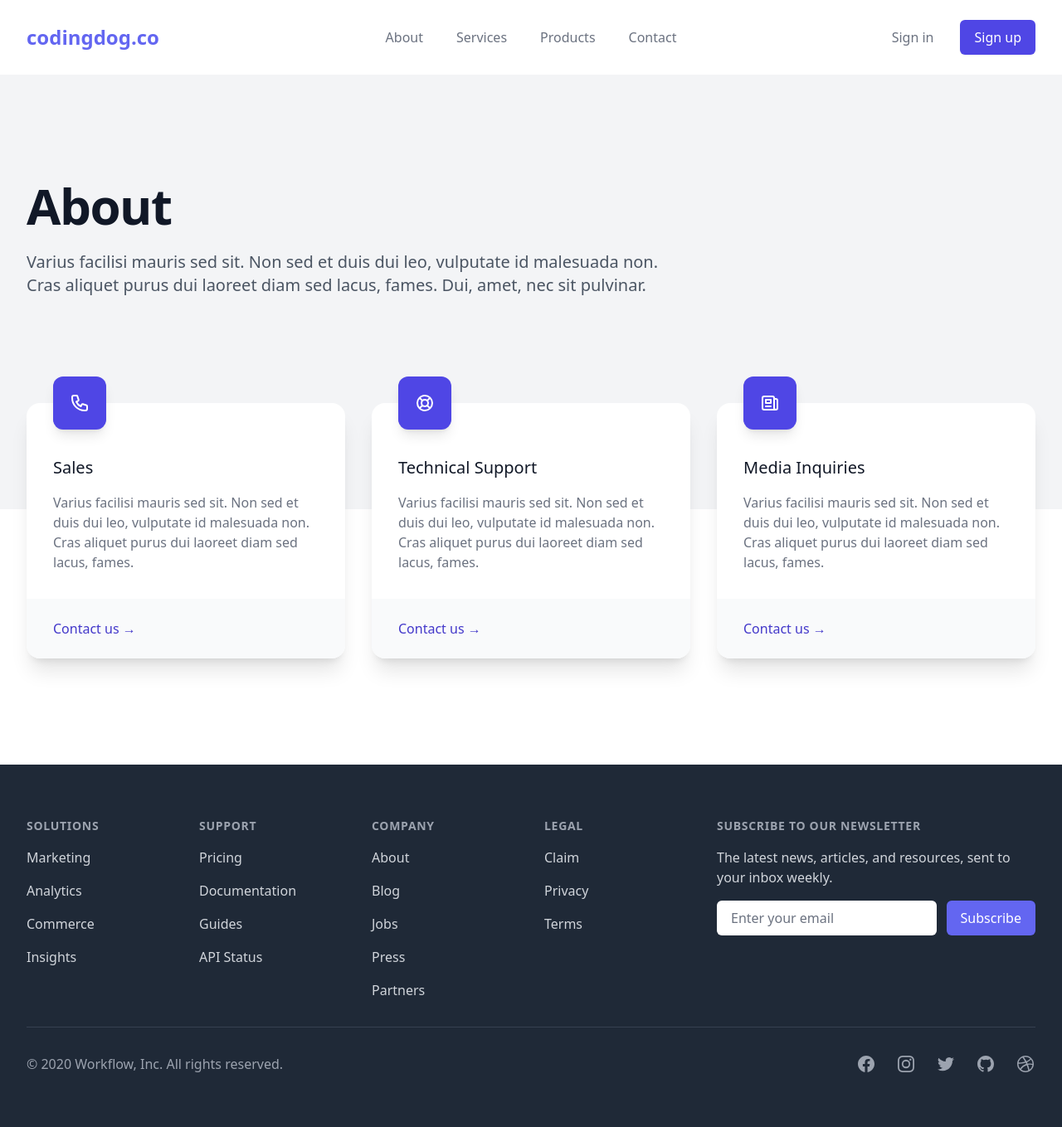
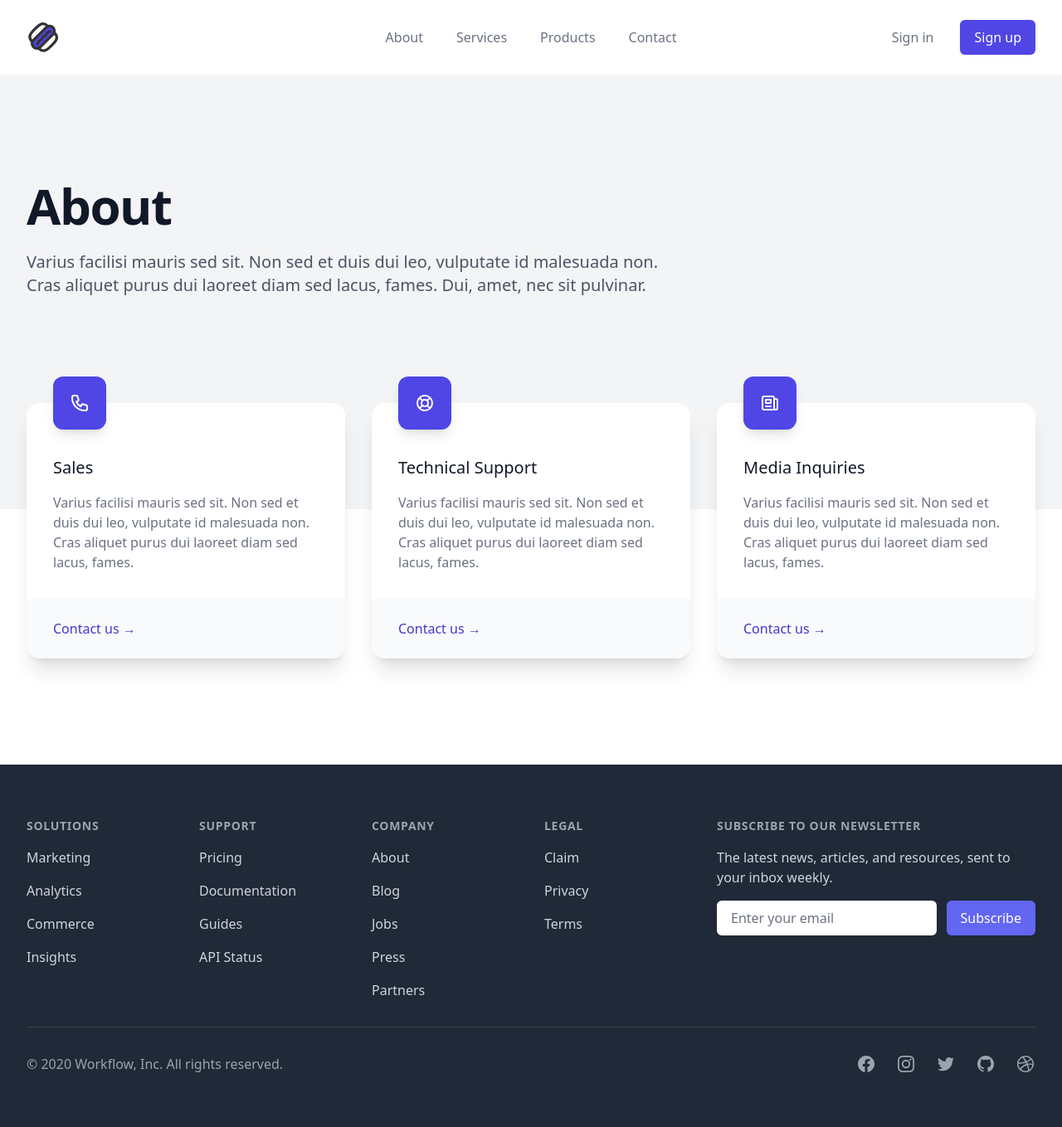
Before and after one commit to thecodingdog/thecodingdog, a Jekyll site: the page built from _pages/about.html, in a window 1280 px wide. Shown: the whole page at 83% size. Built offline with Jekyll 4.4.1, drawn with Linux system fonts in a browser that asks for light colours; nearby versions of some CDN libraries.

Commit message:
added logo

```diff
--- a/_includes/header.html
+++ b/_includes/header.html
@@ -6,7 +6,8 @@
           <a href="/">
             <span class="sr-only">Workflow</span>
             <!-- <img class="h-8 w-auto sm:h-10" src="https://tailwindui.com/img/logos/workflow-mark-indigo-600.svg" alt=""> -->
-            <span class="text-2xl text-indigo-500 lowercase font-semibold">CodingDog.co</span>
+            <svg class="h-8 w-auto sm:h-10" width="24" height="24" viewBox="0 0 48 48" fill="none" xmlns="http://www.w3.org/2000/svg"><g clip-path="url(#icon-085029beebe8c8e)"><path d="M17.7988 40.1421C17.7988 40.1421 21.9583 44.3016 26.4505 43.1369C30.9427 41.9723 42.2564 30.6586 43.4211 26.1664C44.5857 21.6742 40.4262 17.5147 40.4262 17.5147" stroke="#333" stroke-width="4" stroke-linecap="round" stroke-linejoin="round"/><path d="M7.89941 30.2426C7.89941 30.2426 3.73996 26.0832 4.90461 21.591C6.06926 17.0988 17.383 5.78507 21.8752 4.62042C26.3674 3.45577 30.5268 7.61523 30.5268 7.61523" stroke="#333" stroke-width="4" stroke-linecap="round" stroke-linejoin="round"/><rect x="5.07129" y="33.0711" width="40" height="14" rx="7" transform="rotate(-45 5.07129 33.0711)" fill="#4F46E5" stroke="#333" stroke-width="4" stroke-linecap="round" stroke-linejoin="round"/><path d="M15.6779 33.7782L16.2406 32.0899C16.7822 30.4651 17.9928 29.1495 19.567 28.4749L19.9866 28.295C21.2939 27.7348 22.2992 26.6422 22.749 25.2929V25.2929C23.1987 23.9436 24.204 22.851 25.5113 22.2907L26.4608 21.8838C27.698 21.3536 28.6493 20.3197 29.075 19.0428V19.0428C29.544 17.6357 30.6481 16.5316 32.0552 16.0625L34.0627 15.3934" stroke="#333" stroke-width="4" stroke-linecap="round" stroke-linejoin="round"/></g><defs><clipPath id="icon-085029beebe8c8e"><rect width="48" height="48" fill="#333"/></clipPath></defs></svg>
+            <!-- <span class="text-2xl text-indigo-500 lowercase font-semibold">CodingDog.co</span> -->
           </a>
         </div>
         <div class="-mr-2 -my-2 md:hidden">
```
